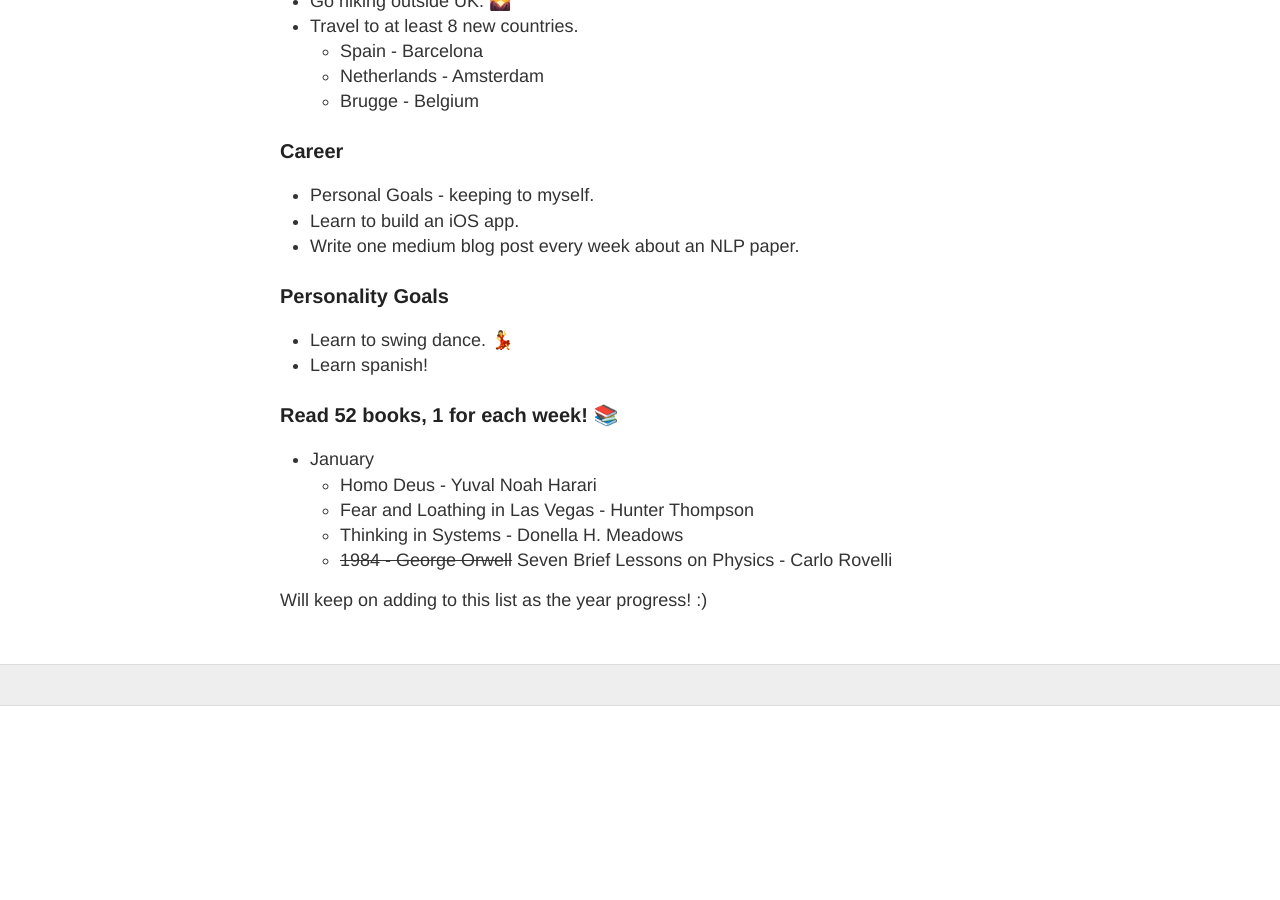
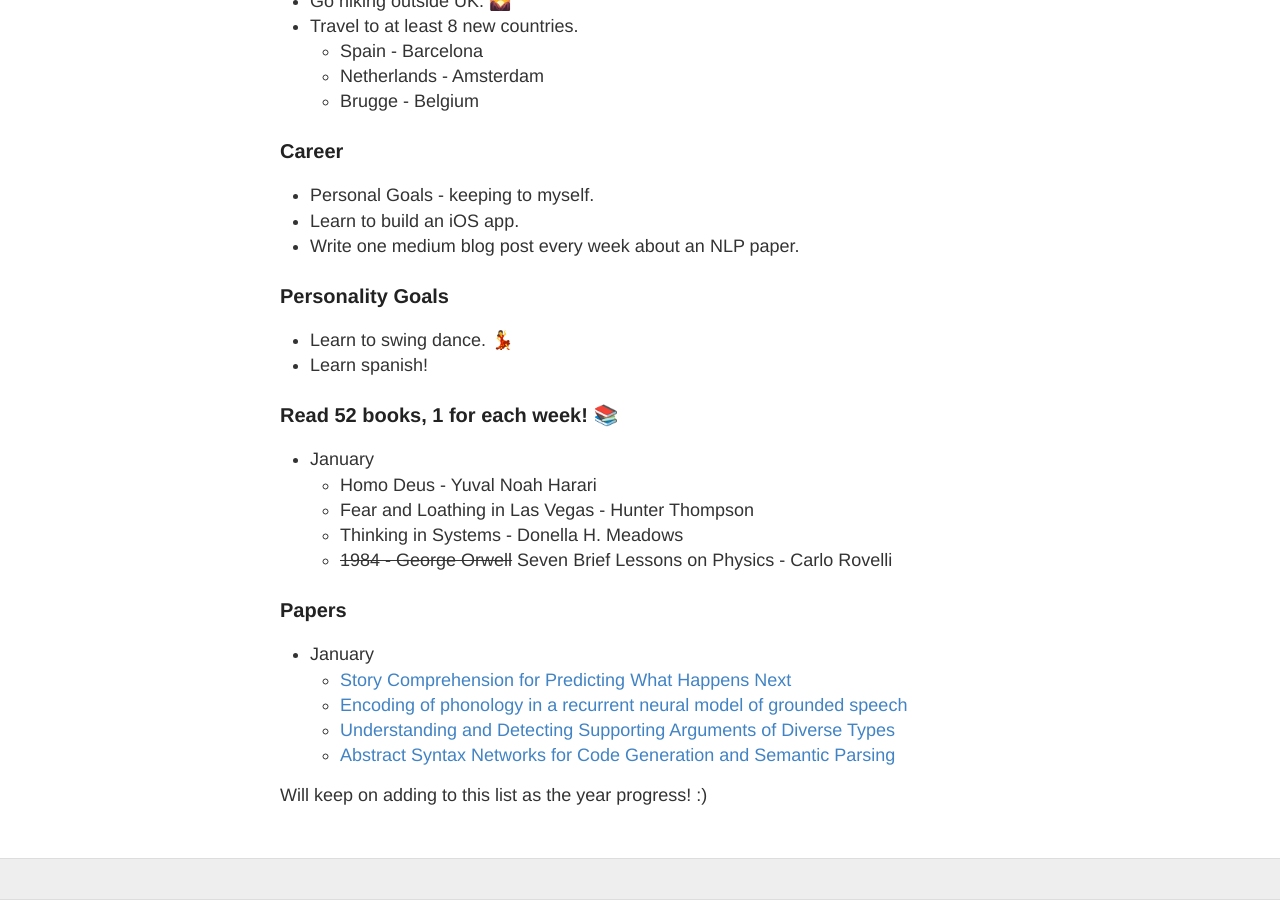
Before and after one commit to harEshInBerlin/weasleys.github.io, a Jekyll site: the page built from about.md, in a window 1280 px wide and 900 px high, scrolled down 632 px. Built offline with Jekyll 4.4.1, drawn with Linux system fonts in a browser that asks for light colours; emoji names are drawn with the system emoji font; before the commit the page ends 1338 px from its top, so only the background shows below that.

Commit message:
add papers

```diff
--- a/about.md
+++ b/about.md
@@ -40,4 +40,12 @@
 	* Thinking in Systems - Donella H. Meadows
 	* ~~1984 - George Orwell~~ Seven Brief Lessons on Physics - Carlo Rovelli
 
+### Papers
+
+* January
+	* [Story Comprehension for Predicting What Happens Next](http://aclweb.org/anthology/D17-1168)
+	* [Encoding of phonology in a recurrent neural model of grounded speech](https://aclweb.org/anthology/K/K17/K17-1037.pdf)
+	* [Understanding and Detecting Supporting Arguments of Diverse Types](http://www.ccs.neu.edu/home/luwang/papers/ACL2017b.pdf)
+	* [Abstract Syntax Networks for Code Generation and Semantic Parsing](https://arxiv.org/pdf/1704.07535.pdf)
+
 Will keep on adding to this list as the year progress! :)
```
Also changed, not shown: _posts/2018-1-6-Week1.md (+5 -5 lines), images/1_1_18book.jpg (added), images/1_1_18bouldering.jpg (added), images/1_1_18hp1.jpg (added), images/1_1_18hp2.jpg (added), images/1_1_18sunrise.jpg (added).
